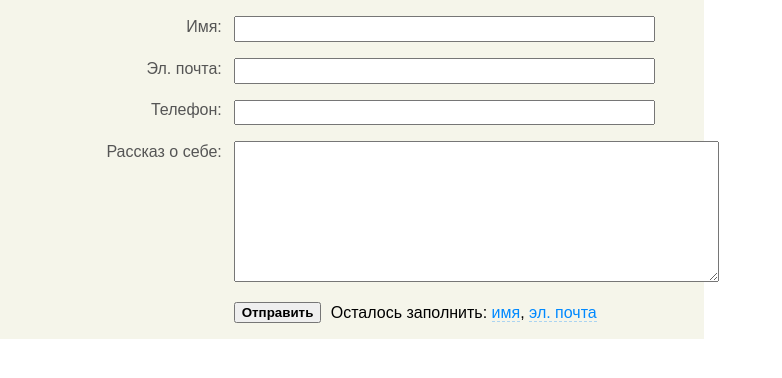
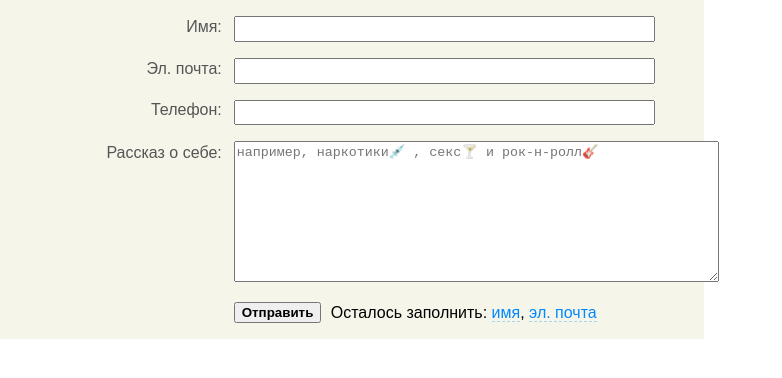
Before and after one commit to Alexander-Panin/art, a React (Create React App) app: page / in a window 1280 px wide. Shown: the top 378 px of the page, without its empty margins (0-782 px from the left). Built offline with nearby package versions, Linux system fonts and the light colour scheme; the HTML template or start-up script is replaced by a standard one.

Commit message:
добавляем emojiAdder

```diff
--- a/src/Form.css
+++ b/src/Form.css
@@ -4,6 +4,10 @@
   text-align: right;
   color: #555;
   padding-top: 1.8px;
+}
+
+.arealabel {
+  padding-top: 2.4px;
 }
 
 .link {
--- a/src/Form.js
+++ b/src/Form.js
@@ -1,19 +1,26 @@
 import React, { Component } from 'react';
 import './Form.css';
 import {isEmpty, noop} from 'lodash';
+import {emojiAdder} from './emojiAdder';
 
 class Field extends Component {
   render() {
     const {id, label, type, focus, onChange=noop, value} = this.props;
     return (
       <dl>
-        <dt className ='label'><label htmlFor={id}>{label}</label></dt>
+        <dt className ={type === 'textarea' ? 'label arealabel': 'label'}>
+          <label htmlFor={id}>{label}</label>
+        </dt>
         <dd className ='field'>
           {type === 'textarea'
-            ? <textarea rows='9' cols='58' type="text" id={id} />
+            ? <textarea
+                placeholder="например, наркотики💉 , секс🍸 и рок-н-ролл🎸 "
+                onChange={e => onChange(e.target.value, e.target.selectionStart)}
+                value={value}
+                rows='9' cols='58' type="text" id={id} />
             : <input
+                onChange={e => onChange(e.target.value, e.target.selectionStart)}
                 value={value}
-                onChange={e => onChange(e.target.value)}
                 ref={x => x && focus ? x.focus() : null}
                 className='input' size='50' type="text" id={id} />}
         </dd>
@@ -63,10 +70,12 @@ class Form extends Component {
       name: '',
       email: '',
       phone: '',
+      resume: '',
       isNameFocused: false,
       isEmailFocused: false,
       links: ['name', 'email'],
     };
+    this.emojiAdder = emojiAdder();
   }
 
   _getLinks(changed) {
@@ -78,10 +87,10 @@ class Form extends Component {
     ].filter(Boolean);
   }
 
-  _onFieldChange(field, value) {
+  _onFieldChange(field, value, pos) {
     const links = this._getLinks({[field]: value});
     this.setState({
-      [field]: value,
+      [field]: this.emojiAdder(value, pos),
       links,
       isNameFocused: field === 'name',
       isEmailFocused: field === 'email',
@@ -89,28 +98,33 @@ class Form extends Component {
   }
 
   render() {
-    const {links, name, email, phone} = this.state;
+    const {links, name, email, phone, resume} = this.state;
     return (
       <div className='main'>
         <div className='left'>
           <Field
             value={name}
-            onChange={value => this._onFieldChange('name', value)}
+            onChange={(value, pos) => this._onFieldChange('name', value, pos)}
             id='name'
             label='Имя:'
             focus={this.state.isNameFocused}/>
           <Field
             value={email}
-            onChange={value => this._onFieldChange('email', value)}
+            onChange={(value, pos) => this._onFieldChange('email', value, pos)}
             id='email'
             label='Эл. почта:'
             focus={this.state.isEmailFocused} />
           <Field
-            onChange={value => this._onFieldChange('phone', value)}
+            onChange={(value, pos) => this._onFieldChange('phone', value, pos)}
             value={phone}
             id='phone'
             label='Телефон:' />
-          <Field type='textarea' id='resume' label='Рассказ о себе:' />
+          <Field
+            value={resume}
+            onChange={(value, pos) => this._onFieldChange('resume', value, pos)}
+            type='textarea'
+            id='resume'
+            label='Рассказ о себе:' />
           <Actions links={links} onClick={this._onLinkClick.bind(this)}/>
         </div>
         <div></div>
--- /dev/null
+++ b/src/emojiAdder.js
@@ -0,0 +1,30 @@
+const m = {
+  unicore: '🦄', единорог: '🦄',
+  alien: '👽', пришелец: '👽',
+  iphone: '📱', айфон: '📱',
+  sex: '🍸', секс: '🍸',
+  poo: '💩', какашка: '💩',
+  cat: '😺', котик: '😺',
+  drugs: '💉', наркотики: '💉',
+  music: '🎸', "rock'n'roll": '🎸',
+}
+
+export function emojiAdder(prev = 0) {
+  return function(text, pos) {
+    const {f, l} = findWord(text, pos);
+    let word = text.substr(f,l-f);
+    if (m[word] && (prev + 1 === pos)) word += m[word];
+    prev = pos;
+    return text.substr(0,f) + word + text.substr(l);
+  }
+}
+
+function findWord(text, pos) {
+  let [f, l] = [pos, pos];
+  if (text.charCodeAt(pos) === 32 && f !== 0) {f--;}
+  const len = text.length;
+  while(f !== 0 && text.charCodeAt(f) !== 32) f--;
+  while(l !== len && text.charCodeAt(l) !== 32) l++;
+  if (f !== 0) f++;
+  return {f, l};
+}
```
